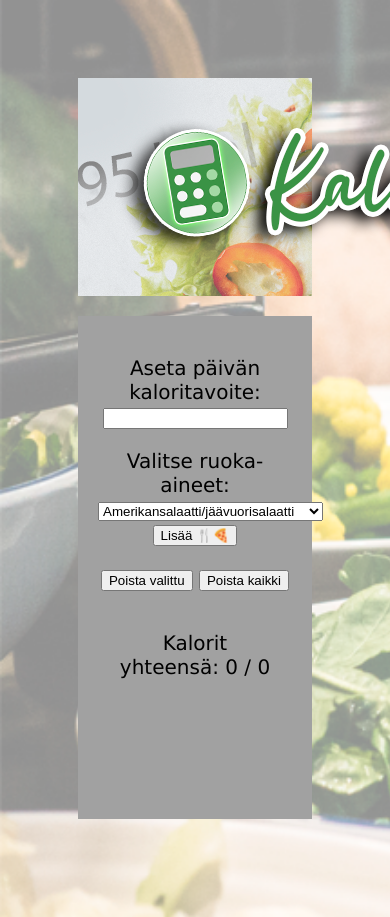
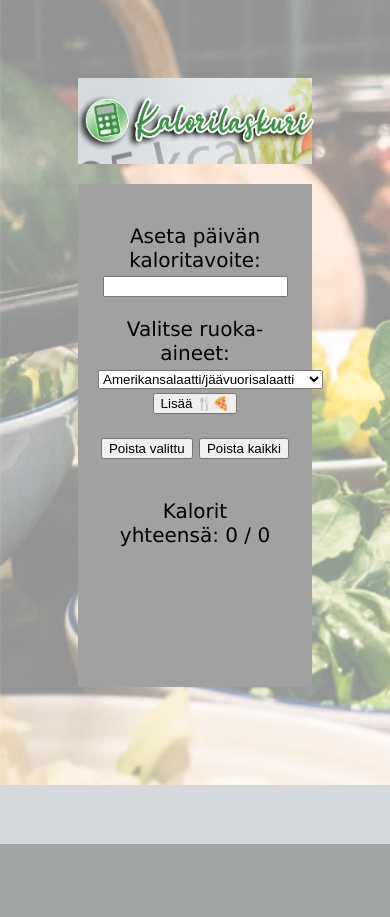
Before and after one commit to jussipol/Digipalveluprojekti, a Django app: page /index/ in a window 390 px wide; the page is wider, and only the part inside the window is pictured. After the commit the page ends 844 px from the top of that part, so only its background shows below. Run offline with Django 3.2, Linux system fonts and the light colour scheme; data comes from the database, SQL or seed files in the repository.

Commit message:
content centering

```diff
--- a/Kalorilaskuri/kalorilaskuri/static/css/style.css
+++ b/Kalorilaskuri/kalorilaskuri/static/css/style.css
@@ -1,5 +1,7 @@
 header {
     background-image: url('/static/pics/head_ban.png');
+    display: flex;
+    justify-content: center;
 }
 
 body {
@@ -28,7 +30,8 @@ div {
       margin-bottom: 20px;
   }
 
-  .responsive {
-    width: auto;
-    height: auto;
+  @media only screen and (max-width: 760px) {
+      .header-img {
+          width: 70vw;
+      }
   }
--- a/Kalorilaskuri/kalorilaskuri/templates/kalorilaskuri/index.html
+++ b/Kalorilaskuri/kalorilaskuri/templates/kalorilaskuri/index.html
@@ -10,7 +10,7 @@
 
 <body>
 
-<header><img src="{%static 'pics/logo_head.png'%}" alt="logo" class="responsive"></header>
+<header><img src="{%static 'pics/logo_head.png'%}" alt="logo" class="header-img"></header>
 <div class="responsive">
 
     <p>Aseta päivän kaloritavoite: <input id="kaloritavoite" type="text" > </p>
```
